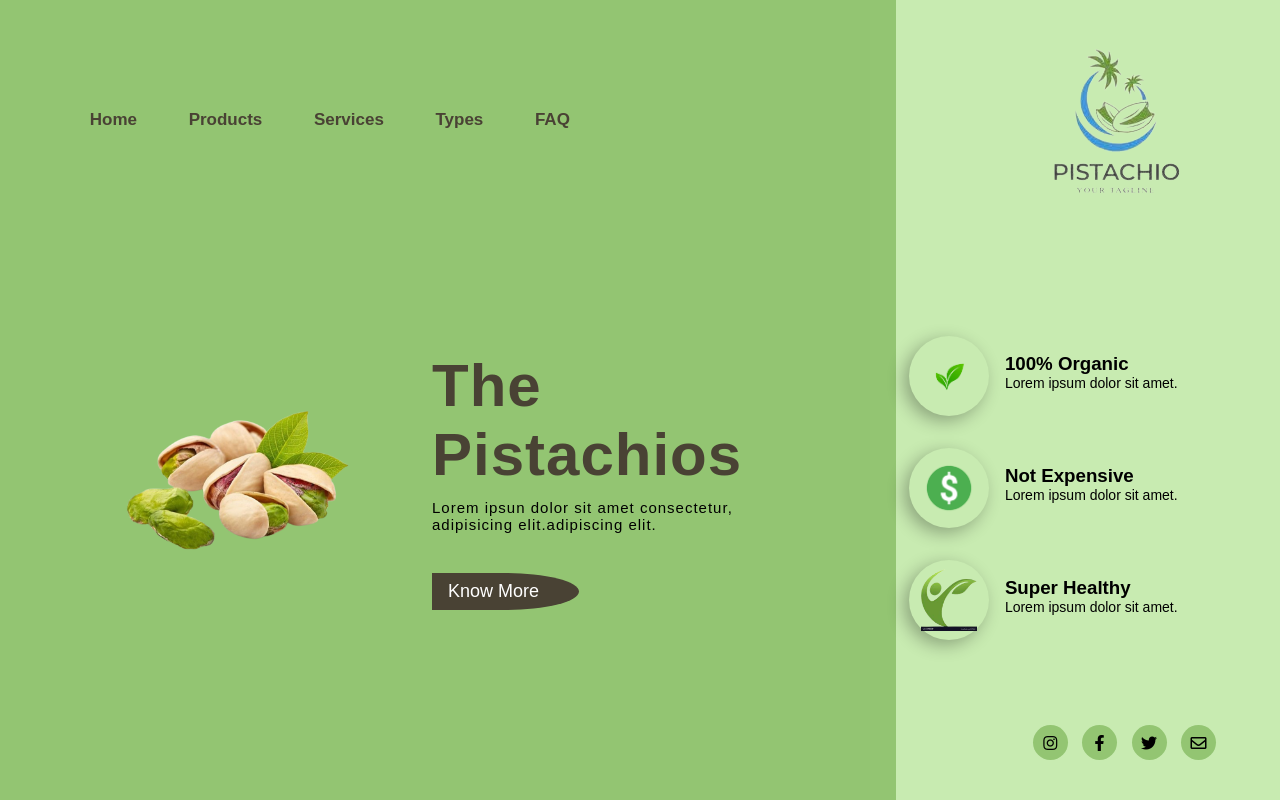
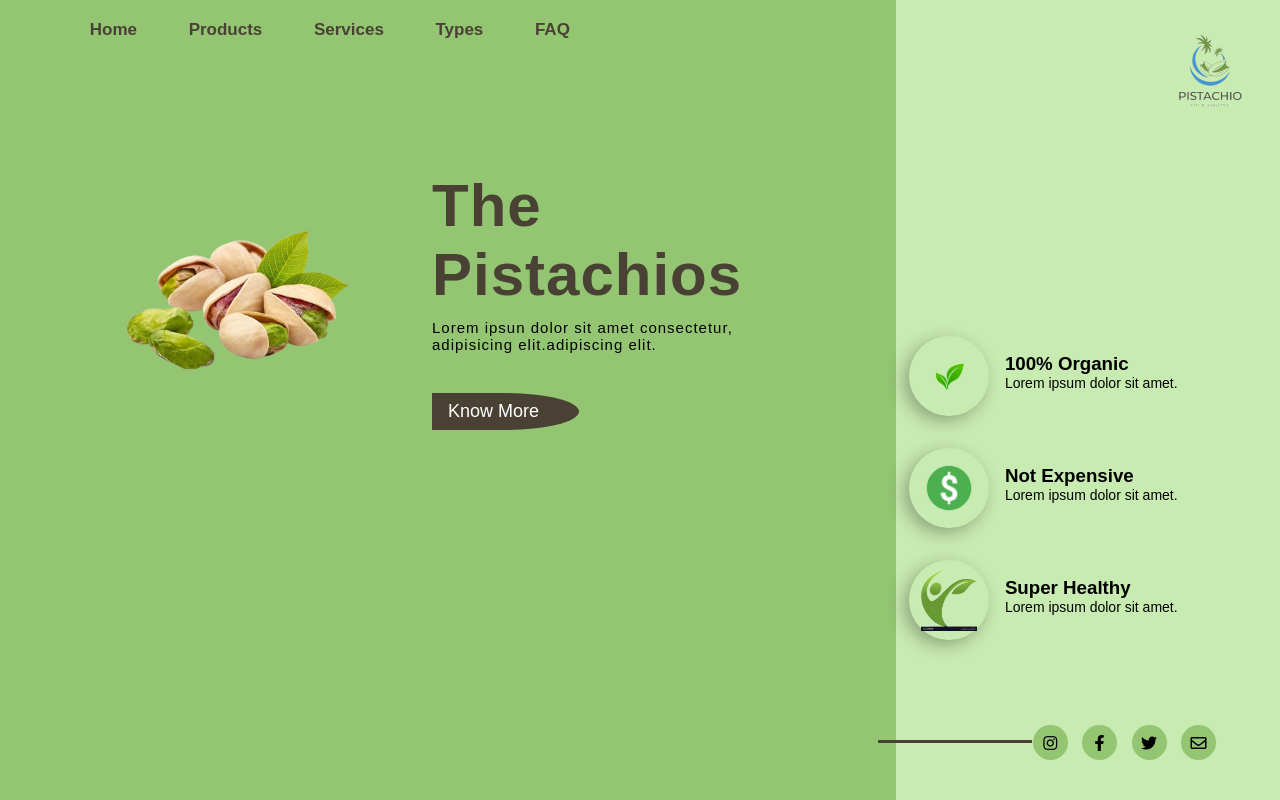
Before and after one commit to aanchaltailwal/OCTANET_SEPTEMBER, a plain HTML site: page Task-1/index.html in a window 1280 px wide. Drawn offline with nearby package versions, Linux system fonts and the light colour scheme; a web font is replaced by a local one.

Commit message:
logo position changed and footer added

```diff
--- a/Task-1/index.html
+++ b/Task-1/index.html
@@ -19,7 +19,9 @@
                 <li><a href="#">Types</a></li>
                 <li><a href="#">FAQ</a></li>
             </ul>
-            <img src="logo.png" alt="">
+            <div class="logo-container">
+                <img src="logo.png" alt="">
+            </div>
         </nav>
         <div class="main-content">
             <div class="image-pista">
--- a/Task-1/style.css
+++ b/Task-1/style.css
@@ -11,6 +11,19 @@
     position: relative;
     overflow: hidden;
 }
+/* Add these styles for the logo container */
+.logo-container {
+    position: absolute;
+    top: 20px; /* Adjust this value as needed */
+    right: 20px; /* Adjust this value as needed */
+}
+
+/* Adjust the logo size if needed */
+.logo-container img {
+    width: 100px; /* Adjust the width as needed */
+    height: auto; /* Maintain aspect ratio */
+}
+
 nav{
     width: 90%;
     margin: auto;
@@ -132,6 +145,16 @@ nav ul li a:hover::after{
     right: 5%;
     bottom: 5%;
 }
+.social-links::before{
+    content: "";
+    width: 80%;
+    height: 3px;
+    position: absolute;
+    top: 42%;
+    left: -145px;
+    background-color: #494234;
+
+}
 .social-links i{
     margin-left: 10px;
     width: 35px;
@@ -141,4 +164,8 @@ nav ul li a:hover::after{
     display: inline-flex;
     align-items: center;
     justify-content: center;
+    transition: 0.5s;
 }
+.social-links i:hover{
+    transform: translateY(-5px);
+}
```
